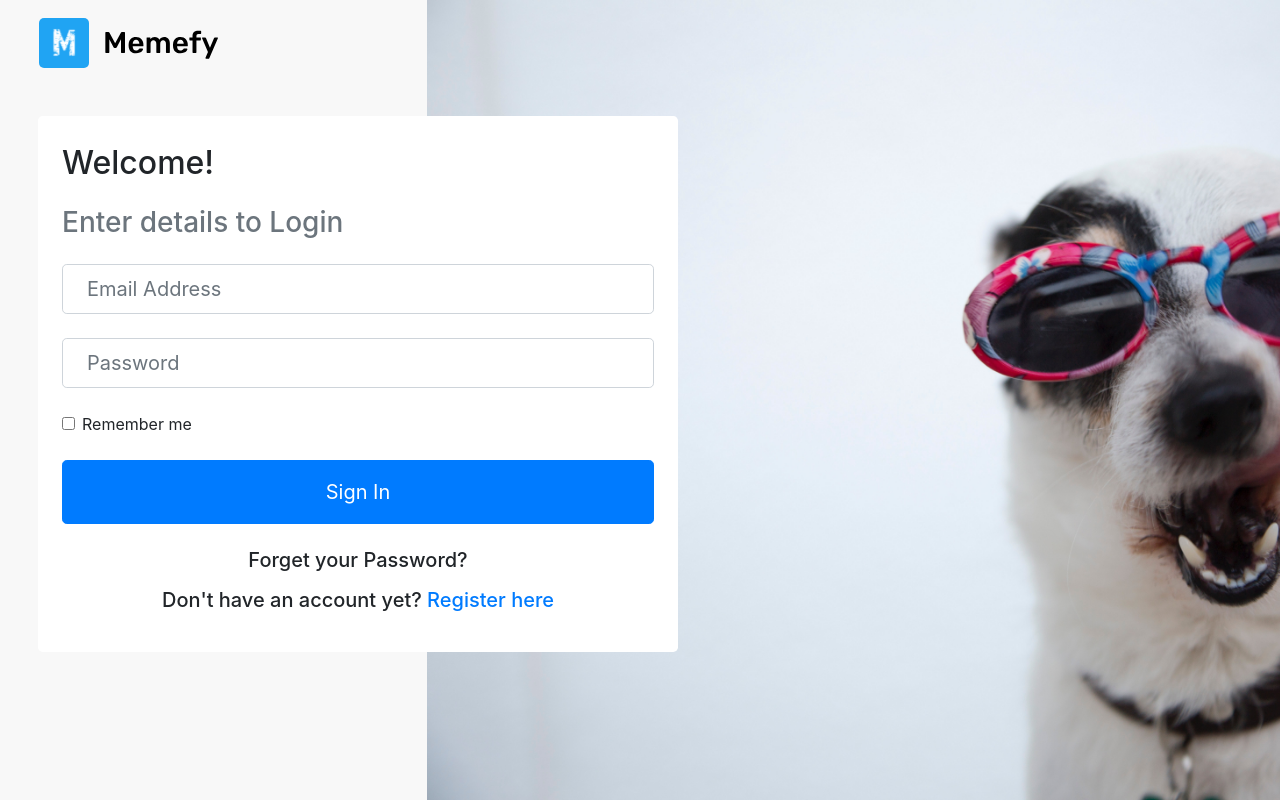
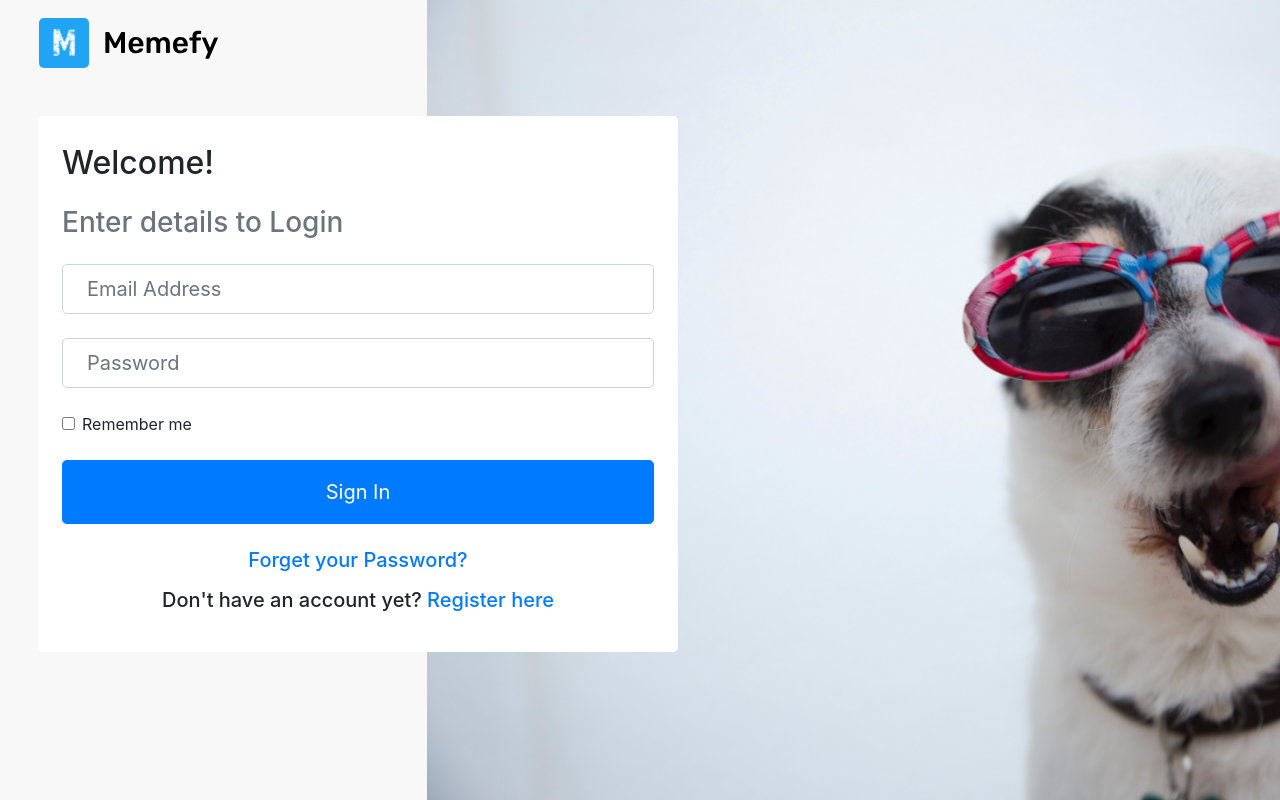
Before and after one commit to hamzzy/memefy-frontend, a React (Create React App) app: page /login in a window 1280 px wide. Built offline with nearby package versions, Linux system fonts and the light colour scheme.

Commit message:
create reset page and add href link to reset.

```diff
--- a/src/App.js
+++ b/src/App.js
@@ -8,7 +8,7 @@ import {
 } from "react-router-dom";
 import Register from "./pages/Register/Register";
 import Login from "./pages/Login/Login";
-import ResetPassword from "./Reset/Reset";
+import ResetPassword from "./pages/ResetPassword/Reset";
 import Dashboard from "./pages/Dashboard/dashboard";
 import Search from "./pages/SearchPage";
 function App() {
--- a/src/pages/Login/Login.js
+++ b/src/pages/Login/Login.js
@@ -46,7 +46,7 @@ class Login extends Component {
                                         Sign In
                                     </Button>
                                     <Form.Text className="h5 text-center mt-4">
-                                        <p>Forget your Password?</p>
+                                        <p><a href="/resetpassword">Forget your Password?</a></p>
                                         <p>Don't have an account yet? <a href="/signup" className="text-primary">Register here</a></p>
                                     </Form.Text>
                                 </Form>
```
Also changed, not shown: src/pages/ResetPassword/Reset.js (added).
